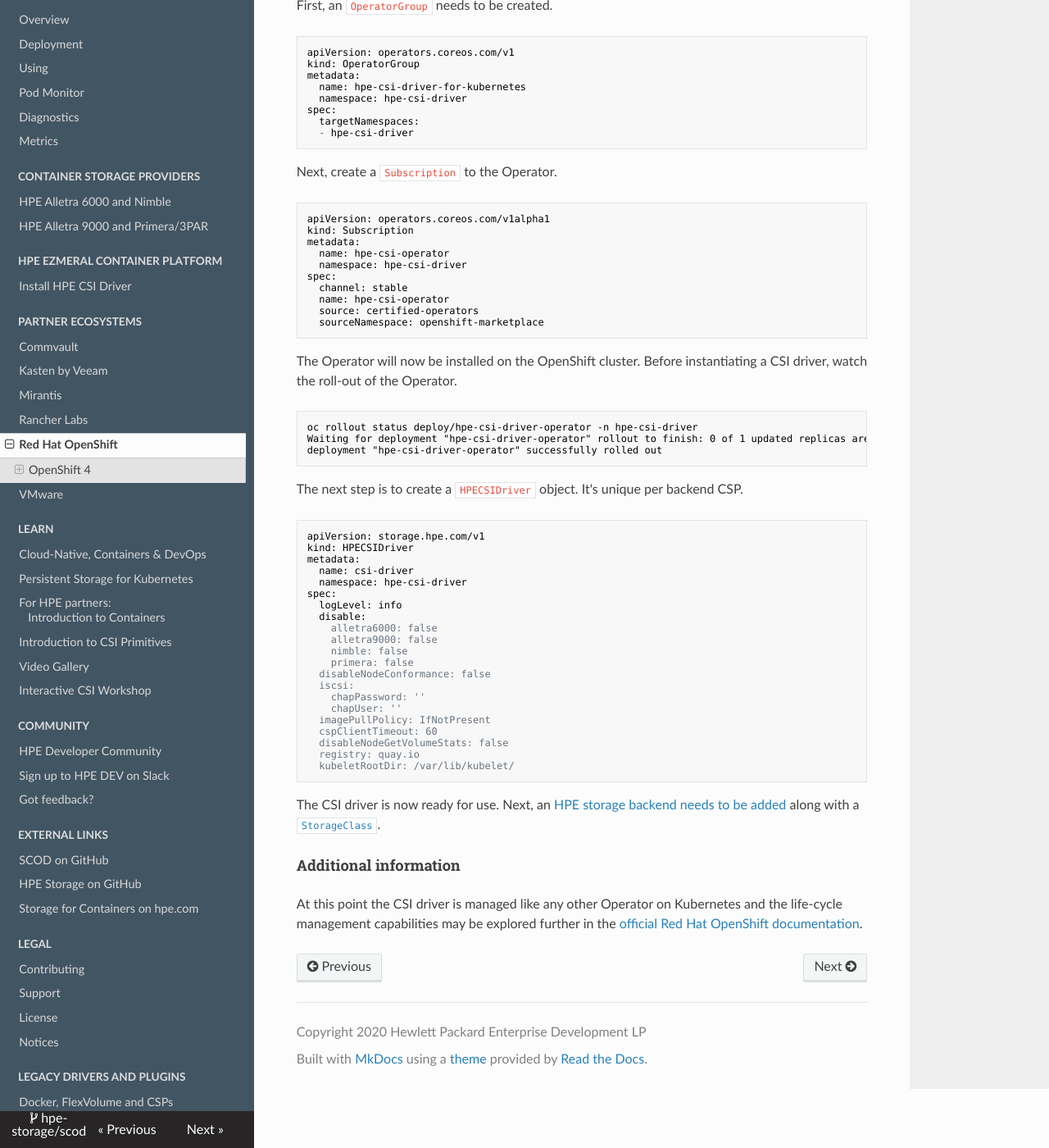
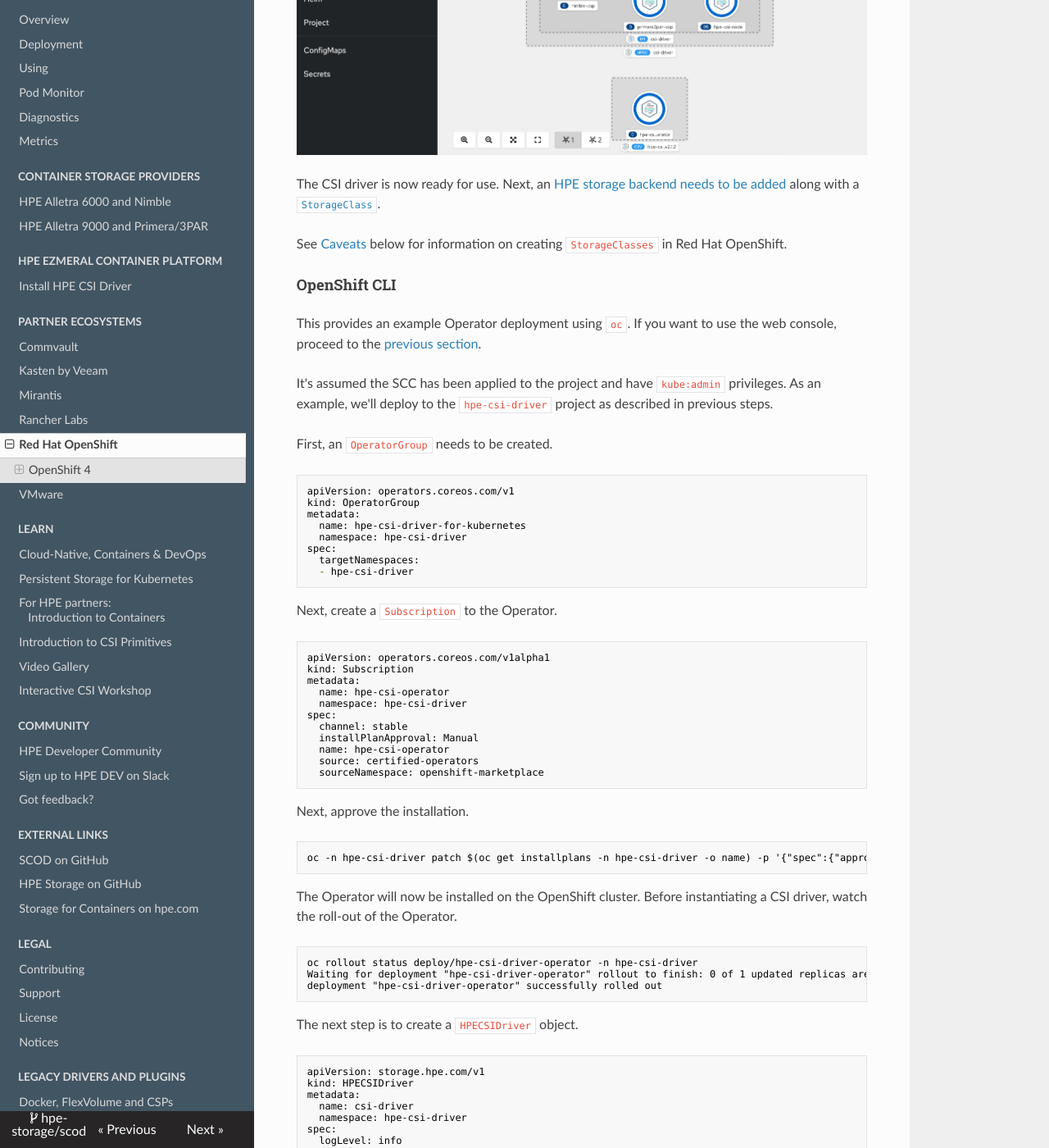
Before and after one commit to hpe-storage/scod, an MkDocs documentation site: the page built from docs/partners/redhat_openshift/index.md, in a window 1280 px wide and 1400 px high, scrolled down 7145 px. Shown: the whole window at 82% size. Built offline with MkDocs 1.6.1, drawn with Linux system fonts in a browser that asks for light colours; nearby versions of some CDN libraries; some of the changed text lies outside the part shown.

Commit message:
More v2.1.0 updates (#129)
* More v2.1.0 updates

Signed-off-by: Michael Mattsson <michael.mattsson@gmail.com>

````diff
--- a/docs/partners/redhat_openshift/index.md
+++ b/docs/partners/redhat_openshift/index.md
@@ -88,8 +89,11 @@
 ![Click Install](img/webcon-2.png)
 *Click 'Install'.*
 
-![Select subscribe](img/webcon-3.png)
-*In the next pane, select the Namespace where the SCC was applied to and click 'Install'.*
+![Click Install](img/webcon-3.png)
+*Select the Namespace where the SCC was applied, select 'Manual' Update Approval, click 'Install'.*
+
+![Click Approve](img/webcon-3-1.png)
+*Click 'Approve' to finalize installation of the Operator*
 
 ![Operator installed](img/webcon-4.png)
 *The HPE CSI Operator is now installed, select 'View Operator'.*
@@ -137,9 +141,16 @@
   namespace: hpe-csi-driver
 spec:
   channel: stable
+  installPlanApproval: Manual
   name: hpe-csi-operator
   source: certified-operators
   sourceNamespace: openshift-marketplace
+```
+
+Next, approve the installation.
+
+```markdown
+oc -n hpe-csi-driver patch $(oc get installplans -n hpe-csi-driver -o name) -p '{"spec":{"approved":true}}' --type merge
 ```
 
 The Operator will now be installed on the OpenShift cluster. Before instantiating a CSI driver, watch the roll-out of the Operator.
@@ -150,7 +161,7 @@
 deployment "hpe-csi-driver-operator" successfully rolled out
 ```
 
-The next step is to create a `HPECSIDriver` object. It's unique per backend CSP.
+The next step is to create a `HPECSIDriver` object.
 
 ```markdown
 apiVersion: storage.hpe.com/v1
````
Also changed, not shown: other parts of docs/partners/redhat_openshift/index.md (+8 -7 lines), docs/container_storage_provider/hpe_alletra_9000/index.md (+17 -13 lines), docs/learn/persistent_storage/index.md (+1 -1 lines), docs/partners/redhat_openshift/img/webcon-3-1.png (added), docs/partners/redhat_openshift/img/webcon-3.png.
